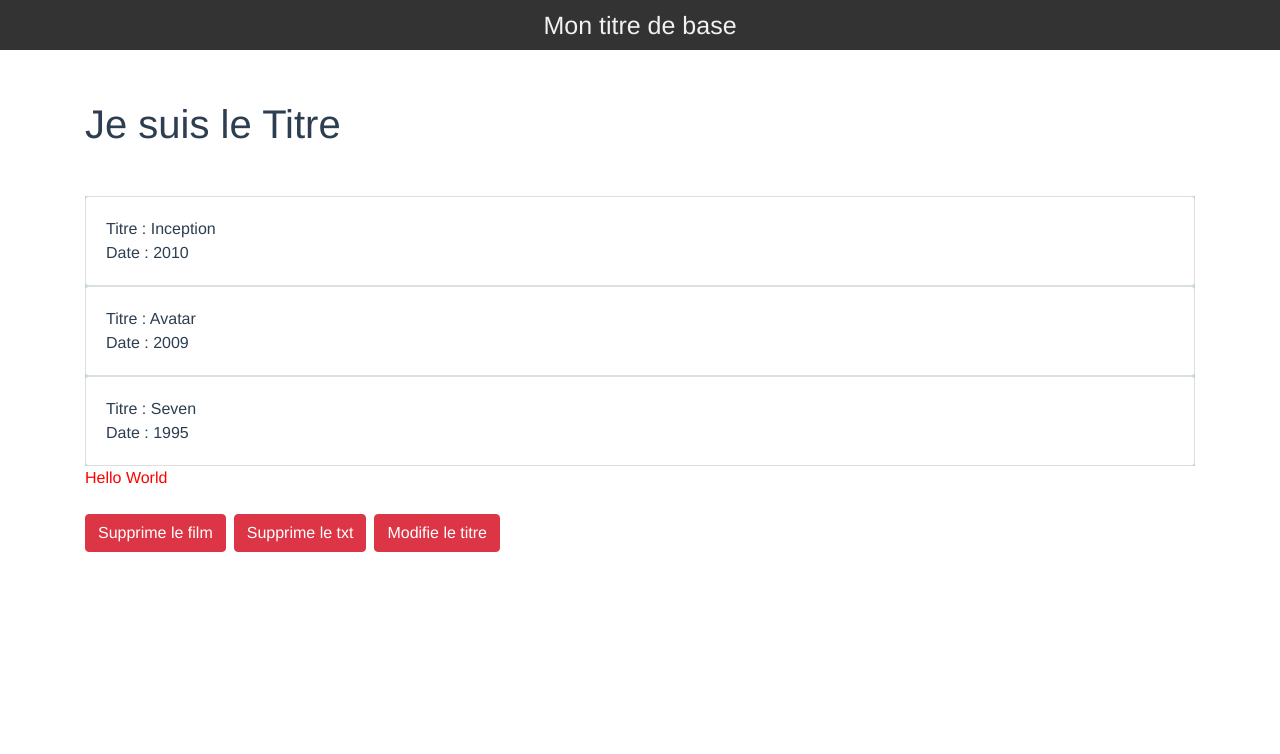
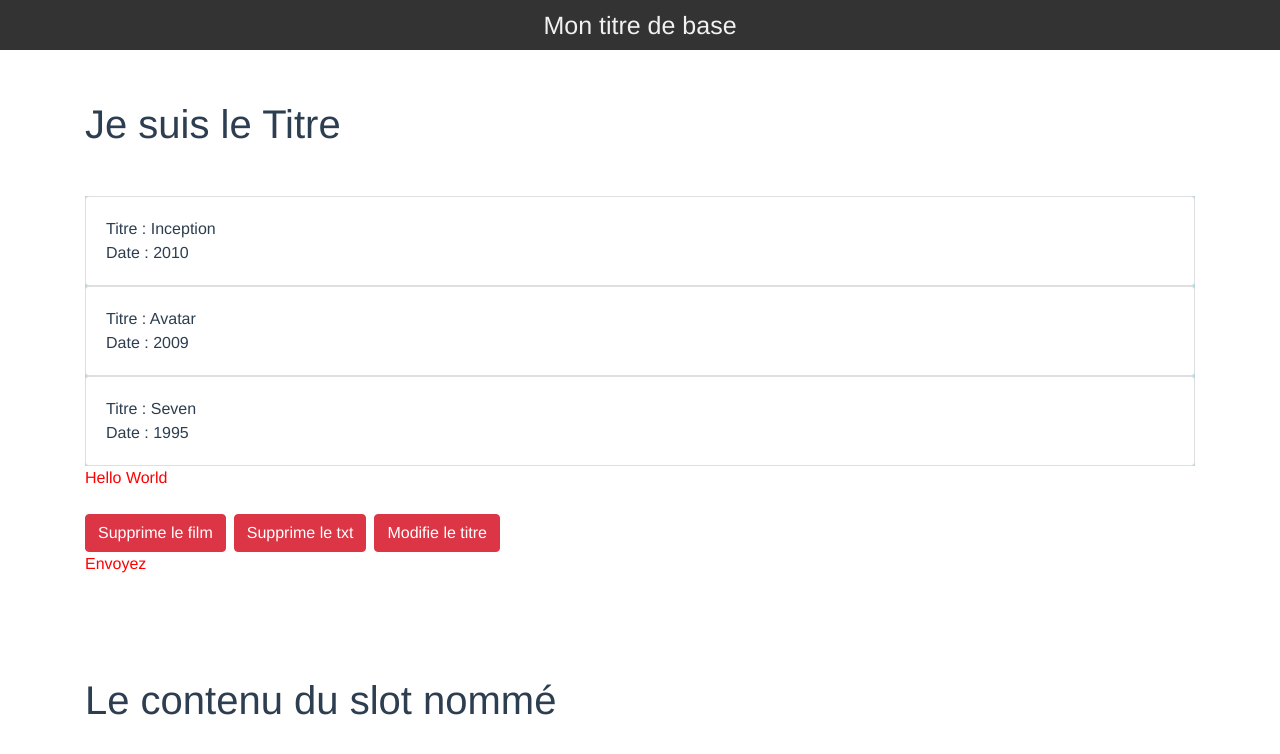
Before and after one commit to NaoDevWeb31/VueJS_A-Z, a Vue app in the folder p3-dev_pro_composants_vue_cli/: page / in a window 1280 px wide. Shown: the top 754 px of the page. Built offline with nearby package versions, Linux system fonts and the light colour scheme.

Commit message:
[MAJ] Développement Pro - Slots

```diff
--- a/p3-dev_pro_composants_vue_cli/src/components/Contenu.vue
+++ b/p3-dev_pro_composants_vue_cli/src/components/Contenu.vue
@@ -2,7 +2,12 @@
   <div class="container mt-5">
     <h1>{{ titre }}</h1>
     <!-- Utilisation des props du composant enfant "Liste" -->
-    <liste :myArr="myArr" :txt="txt"></liste>
+    <liste :myArr="myArr" :txt="txt">
+      <p>Envoyez</p>
+      <template v-slot:info>
+        <h1>Le contenu du slot nommé</h1>
+      </template>
+    </liste>
   </div>
 </template>
 
--- a/p3-dev_pro_composants_vue_cli/src/components/Liste/Liste.vue
+++ b/p3-dev_pro_composants_vue_cli/src/components/Liste/Liste.vue
@@ -22,6 +22,9 @@
     <div v-on:click="changeTitre" class="btn btn-danger mt-2 ml-2">
       Modifie le titre
     </div>
+
+    <slot>Patientez</slot>
+    <slot name="info"></slot>
   </div>
 </template>
 
```
